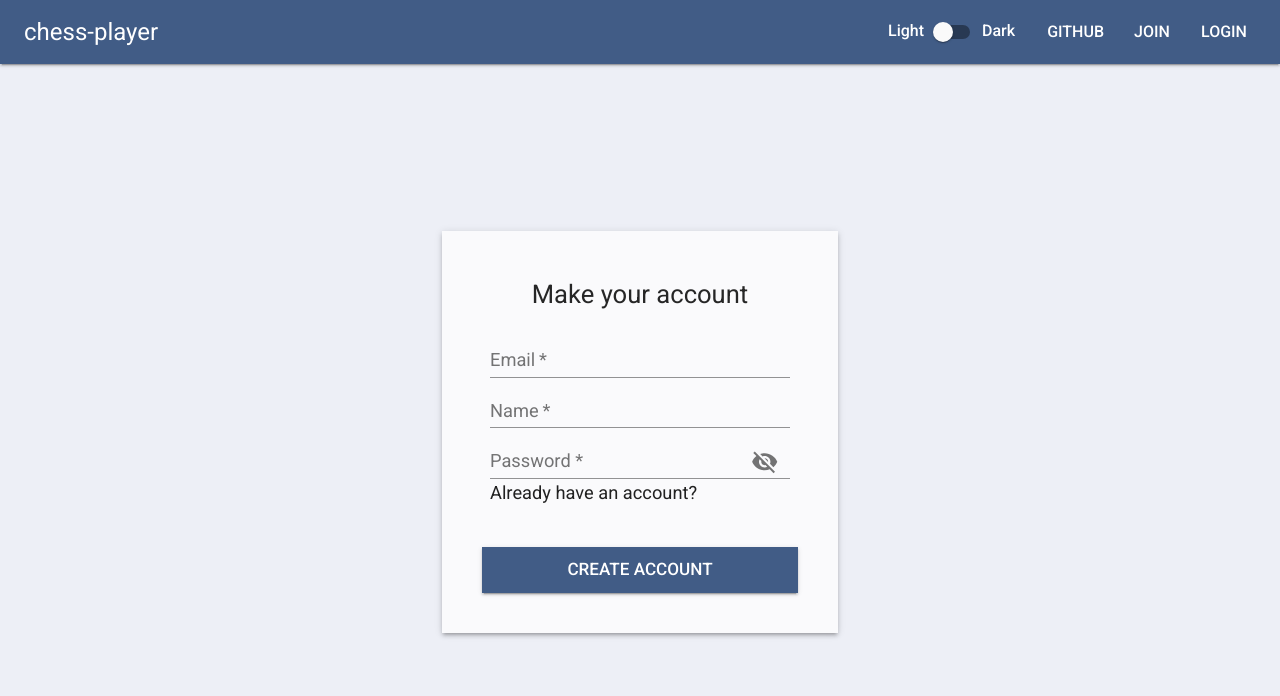
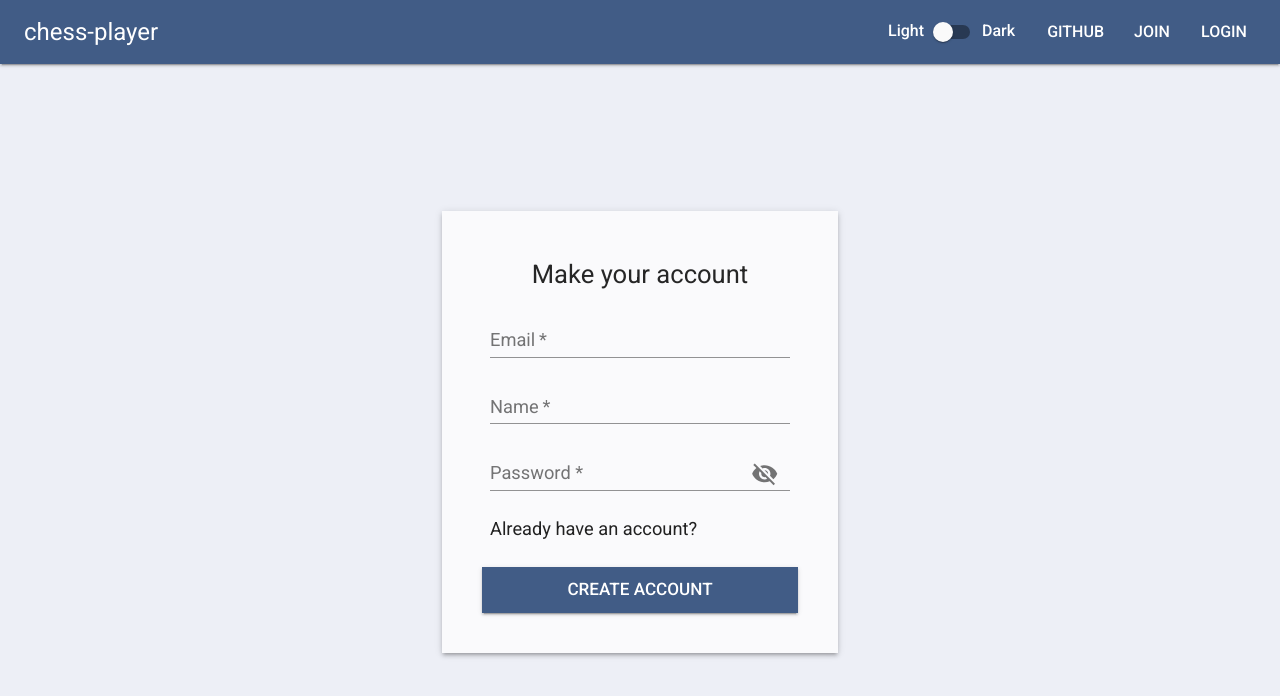
Before and after one commit to findawayer/chess-player, a Next.js app: page /join in a window 1280 px wide. Shown: the top 696 px of the page. Built offline with nearby package versions, Linux system fonts and the light colour scheme; no server answers.

Commit message:
Require login for auth pages

```diff
--- a/src/features/auth/components/Join.tsx
+++ b/src/features/auth/components/Join.tsx
@@ -92,7 +92,8 @@ const Signup: React.FC = () => {
           <Box mb={2}>
             <ServerError error={error} />
           </Box>
-          <FormControl component={Box} fullWidth mb={2}>
+          <Box mb={2}>
+            <FormControl fullWidth>
               <TextField
                 id="userEmail"
                 value={email}
@@ -101,7 +102,9 @@ const Signup: React.FC = () => {
                 label="Email"
               />
             </FormControl>
-          <FormControl component={Box} fullWidth mb={2}>
+          </Box>
+          <Box mb={2}>
+            <FormControl fullWidth>
               <TextField
                 id="userName"
                 value={name}
@@ -110,7 +113,9 @@ const Signup: React.FC = () => {
                 label="Name"
               />
             </FormControl>
-          <FormControl component={Box} fullWidth mb={2}>
+          </Box>
+          <Box mb={2}>
+            <FormControl fullWidth>
               <InputLabel htmlFor="userPassword">
                 Password <span aria-hidden="true">*</span>
               </InputLabel>
@@ -128,19 +133,24 @@ const Signup: React.FC = () => {
                       onClick={handleClickShowPassword}
                       onMouseDown={handleMouseDownPassword}
                     >
-                    {showPassword ? <VisibilityIcon /> : <VisibilityOffIcon />}
+                      {showPassword ? (
+                        <VisibilityIcon />
+                      ) : (
+                        <VisibilityOffIcon />
+                      )}
                     </IconButton>
                   </InputAdornment>
                 }
               />
             </FormControl>
-          <p>
+          </Box>
+          <Box mt={3}>
             <Link href="/login" passHref>
               <Typography component="a" color="inherit">
                 Already have an account?
               </Typography>
             </Link>
-          </p>
+          </Box>
         </CardContent>
         <CardActions>
           <Button
--- a/src/pages/recover.tsx
+++ b/src/pages/recover.tsx
@@ -1,12 +1,15 @@
 import React from 'react';
 import { Container } from '@material-ui/core';
 
+import PleaseLogin from '~/features/auth/components/PleaseLogin';
 import RecoverPassword from '~/features/auth/components/RecoverPassword';
 
 const RecoverPage: React.FC = () => {
   return (
     <Container maxWidth="xs">
-      <RecoverPassword />
+      <PleaseLogin>
+        <RecoverPassword />
+      </PleaseLogin>
     </Container>
   );
 };
--- a/src/pages/reset.tsx
+++ b/src/pages/reset.tsx
@@ -1,12 +1,15 @@
 import React from 'react';
 import { Container } from '@material-ui/core';
 
+import PleaseLogin from '~/features/auth/components/PleaseLogin';
 import ResetPassword from '~/features/auth/components/ResetPassword';
 
 const RecoverPage: React.FC = () => {
   return (
     <Container maxWidth="xs">
-      <ResetPassword />
+      <PleaseLogin>
+        <ResetPassword />
+      </PleaseLogin>
     </Container>
   );
 };
--- a/src/theme/components/Navigation.tsx
+++ b/src/theme/components/Navigation.tsx
@@ -27,7 +27,7 @@ const Navigation: React.FC = () => {
   return (
     <>
       <Link href="/account" passHref>
-        <Button color="inherit">My account</Button>
+        <Button color="inherit">Account</Button>
       </Link>
       <LogoutButton />
     </>
```
Also changed, not shown: src/features/auth/components/Login.tsx (+13 -3 lines), src/features/auth/components/RecoverPassword.tsx (+7 -7 lines), src/features/auth/components/ResetPassword.tsx (+11 -3 lines), src/pages/account.tsx (renamed from src/pages/me.tsx). Lines whose indentation alone changed are shown as unchanged.
